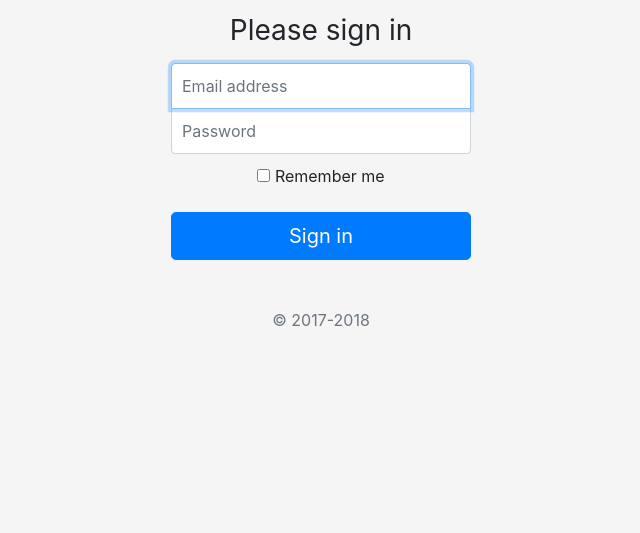
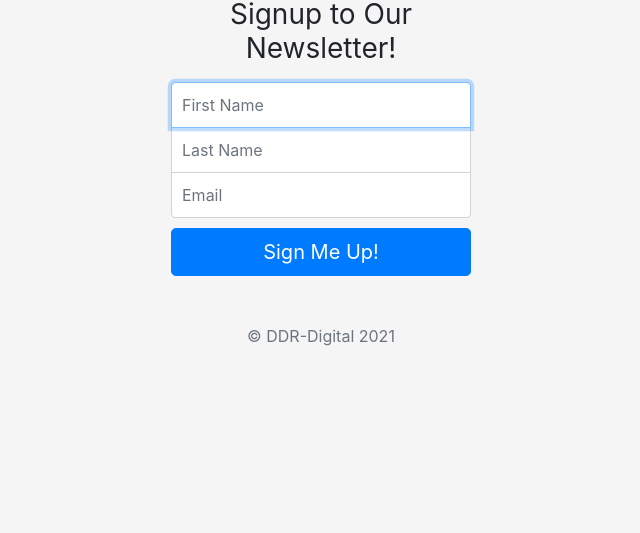
Before and after one commit to LukeMcCann/NewsLetter-Signup, a website: page signup.html in a window 1280 px wide. Shown: the part 267-800 px from the top of the page, without its empty margins (319-959 px from the left). Drawn offline with nearby package versions, Linux system fonts and the light colour scheme.

Commit message:
Add bootstrap tweaks

```diff
--- a/signup.html
+++ b/signup.html
@@ -8,7 +8,7 @@
     <meta name="author" content="">
     <link rel="icon" href="/docs/4.0/assets/img/favicons/favicon.ico">
 
-    <title>Signin Template for Bootstrap</title>
+    <title>DDR Newsletter</title>
 
     <link rel="stylesheet" href="https://stackpath.bootstrapcdn.com/bootstrap/5.0.0-alpha2/css/bootstrap.min.css" integrity="sha384-DhY6onE6f3zzKbjUPRc2hOzGAdEf4/Dz+WJwBvEYL/lkkIsI3ihufq9hk9K4lVoK" crossorigin="anonymous">
 
@@ -17,19 +17,15 @@
 
   <body class="text-center">
     <form class="form-signin">
-      <img class="mb-4" src="https://getbootstrap.com/docs/4.0/assets/brand/bootstrap-solid.svg" alt="" width="72" height="72">
-      <h1 class="h3 mb-3 font-weight-normal">Please sign in</h1>
-      <label for="inputEmail" class="sr-only">Email address</label>
-      <input type="email" id="inputEmail" class="form-control" placeholder="Email address" required autofocus>
-      <label for="inputPassword" class="sr-only">Password</label>
-      <input type="password" id="inputPassword" class="form-control" placeholder="Password" required>
-      <div class="checkbox mb-3">
-        <label>
-          <input type="checkbox" value="remember-me"> Remember me
-        </label>
-      </div>
-      <button class="btn btn-lg btn-primary btn-block" type="submit">Sign in</button>
-      <p class="mt-5 mb-3 text-muted">&copy; 2017-2018</p>
+      <img class="mb-4" src="./images/DDRLogo.PNG" alt="" width="72" height="72">
+      <h1 class="h3 mb-3 font-weight-normal">Signup to Our Newsletter!</h1>
+
+      <input type="text" class="form-control top" placeholder="First Name" required autofocus>
+      <input type="text" class="form-control middle" placeholder="Last Name" required>
+      <input type="email" class="form-control bottom" placeholder="Email" required>
+
+      <button class="btn btn-lg btn-primary btn-block" type="submit">Sign Me Up!</button>
+      <p class="mt-5 mb-3 text-muted">&copy; DDR-Digital 2021</p>
     </form>
     <script src="https://stackpath.bootstrapcdn.com/bootstrap/5.0.0-alpha2/js/bootstrap.bundle.min.js" integrity="sha384-BOsAfwzjNJHrJ8cZidOg56tcQWfp6y72vEJ8xQ9w6Quywb24iOsW913URv1IS4GD" crossorigin="anonymous"></script>
   </body>
--- a/styles.css
+++ b/styles.css
@@ -37,12 +37,18 @@ body {
 .form-signin .form-control:focus {
   z-index: 2;
 }
-.form-signin input[type="email"] {
+.top {
   margin-bottom: -1px;
   border-bottom-right-radius: 0;
   border-bottom-left-radius: 0;
 }
-.form-signin input[type="password"] {
+
+.middle {
+  border-radius: 0;
+  margin-bottom: -1px;
+}
+
+.bottom {
   margin-bottom: 10px;
   border-top-left-radius: 0;
   border-top-right-radius: 0;
```
Also changed, not shown: images/DDRLogo.PNG (added).
